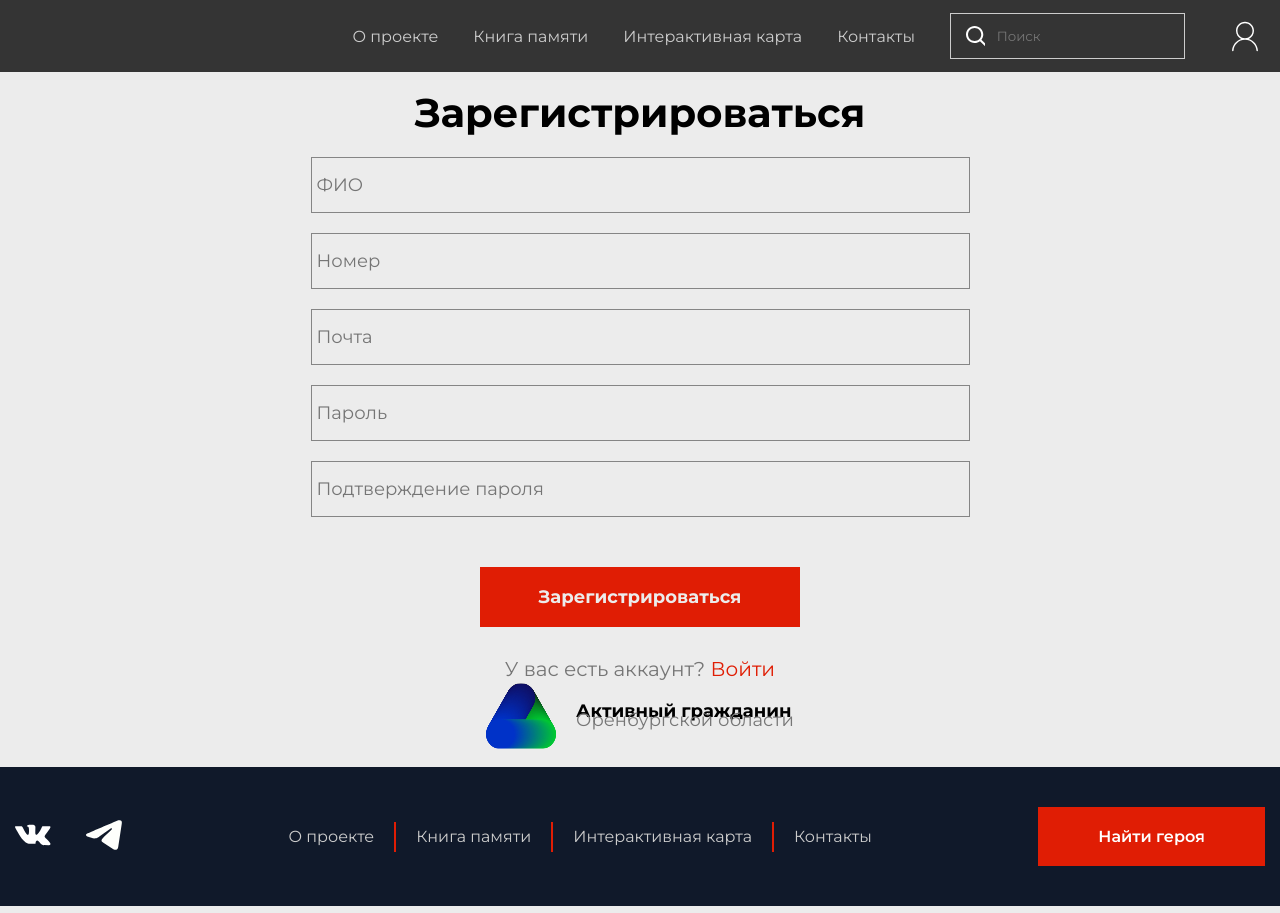
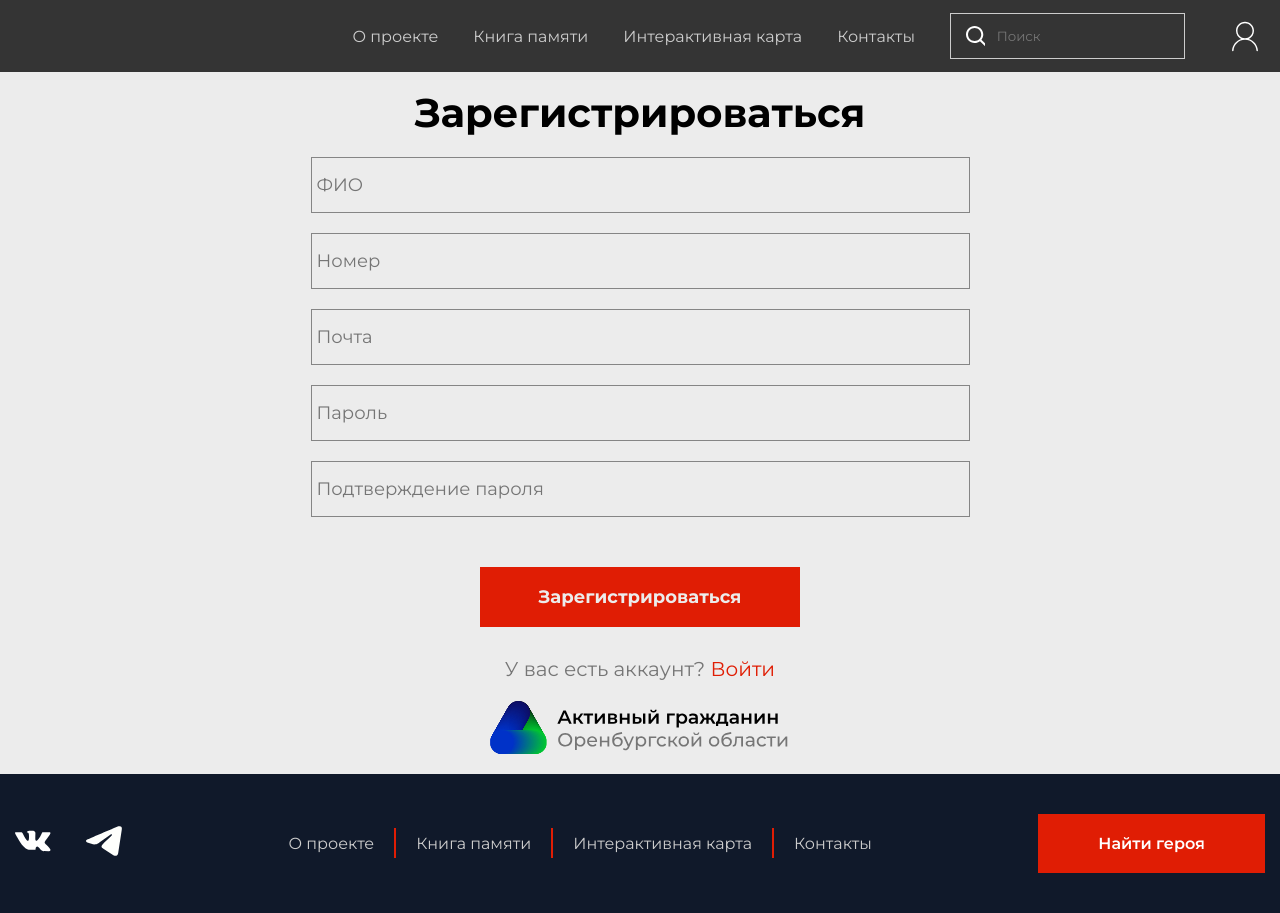
Before and after one commit to visstt/memoryBook, a React (Vite) app: page /registration in a window 1280 px wide. Built offline with nearby package versions, Linux system fonts and the light colour scheme; a web font is replaced by a local one.

Commit message:
fix auth

```diff
--- a/src/Pages/Auth/Auth.module.css
+++ b/src/Pages/Auth/Auth.module.css
@@ -49,15 +49,10 @@ a {
 }
 
 .active_people {
-  display: flex;
-  flex-direction: row;
-  justify-content: center;
-  align-items: center;
-  gap: 20px;
+  margin-top: 20px;
 }
 .active_people img {
-  width: 70px;
-  height: 70px;
+  width: 300px;
 }
 .text_container h3 {
   font-size: 18px;
--- a/src/Pages/Auth/Registration.jsx
+++ b/src/Pages/Auth/Registration.jsx
@@ -3,7 +3,7 @@ import useAuthStore from "../../store/authStore";
 import styles from "./Auth.module.css";
 import { Container } from "@mui/material";
 import { Link } from "react-router-dom";
-import ActivePeople from "../../../public/icons/logoActivePeople.svg";
+import login from "../../../public/icons/login.svg";
 
 export default function Registration() {
   const {
@@ -88,13 +88,11 @@ export default function Registration() {
       </p>
       {/* <b className={styles.chose}>Или</b> */}
 
-      <div className={styles.active_people}>
-        <img src={ActivePeople} alt="ActivePeople" />
-        <div className={styles.text_container}>
-          <h3>Активный гражданин</h3>
-          <h3 className={styles.thin}>Оренбургской области</h3>
+      <Link to="https://lk.orb.ru/oauth/authorize?client_id=31&redirect_uri=http://hackathon-12.orb.ru/profile/login_from_rsaag&response_type=code&scope=email+auth_method&state=http://hackathon-12.orb.ru">
+        <div className={styles.active_people}>
+          <img src={login} alt="ActivePeople" />
         </div>
-      </div>
+      </Link>
     </Container>
   );
 }
--- a/src/global/Header/Header.jsx
+++ b/src/global/Header/Header.jsx
@@ -44,7 +44,7 @@ export default function Header() {
               Интерактивная карта
             </MLink>
             <MLink
-              href="/"
+              href="/about"
               sx={directLinkStyle}
               variants={renderElementAnimation}
             >
```
Also changed, not shown: public/icons/login.svg (added).
